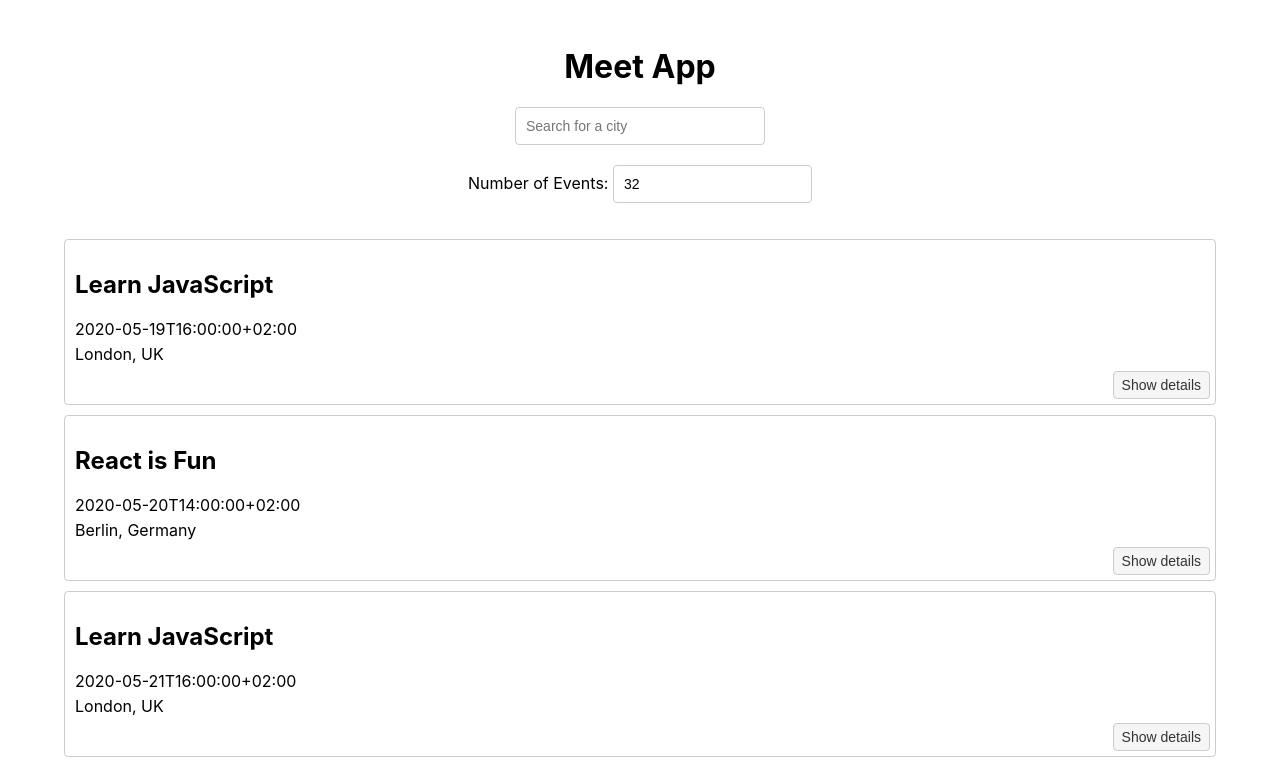
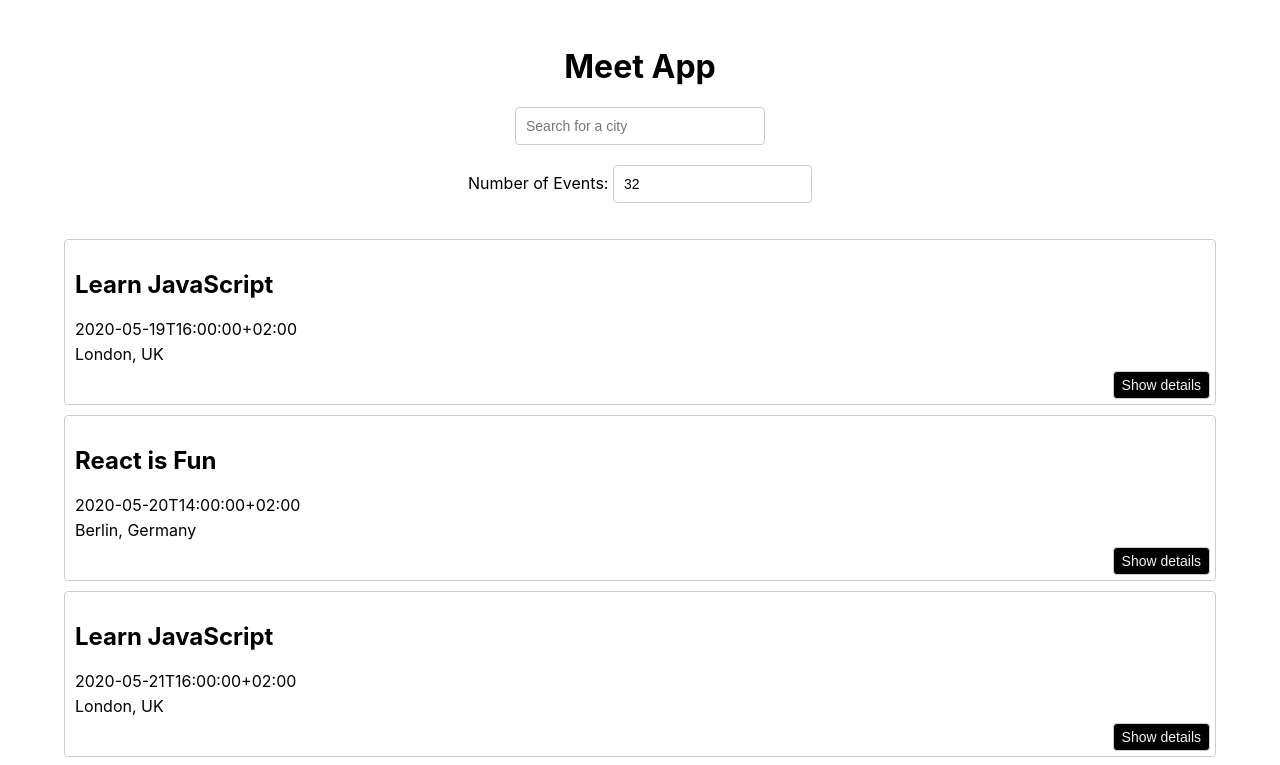
Before and after one commit to Malave615/meet, a React (Create React App) app: page / in a window 1280 px wide. Shown: the top 765 px of the page. Built offline with nearby package versions, Linux system fonts and the light colour scheme; what atatus-spa would draw is missing.

Commit message:
Added sass package and created styling for buttons

```diff
--- a/package.json
+++ b/package.json
@@ -12,6 +12,7 @@
     "react": "^18.3.1",
     "react-dom": "^18.3.1",
     "react-scripts": "5.0.1",
+    "sass": "^1.82.0",
     "web-vitals": "^2.1.4",
     "workbox-background-sync": "^6.6.0",
     "workbox-broadcast-update": "^6.6.0",
--- a/src/components/Event.scss
+++ b/src/components/Event.scss
@@ -1,8 +1,8 @@
 .details-btn {
-    background-color: #f5f5f5;
+    background-color: black;
     border: 1px solid #ccc;
     border-radius: 5px;
-    color: #333;
+    color: whitesmoke;
     cursor: pointer;
     display: inline-block;
     font-size: 14px;
@@ -13,5 +13,5 @@
 }
 
 .details-btn:hover {
-    background-color: #e5e5e5;
+    background-color: navy;
 }
```
Also changed, not shown: 1 other file (tests, documents, lock files or other folders).
